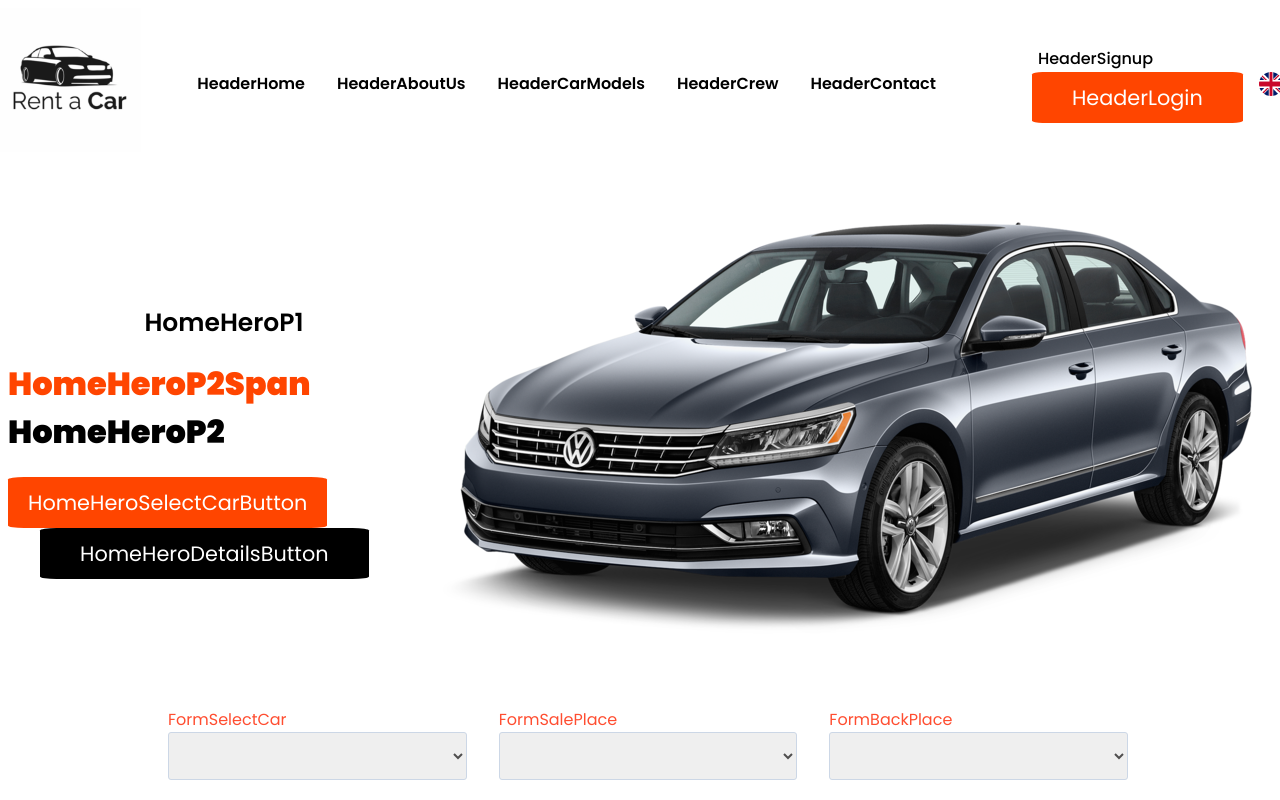
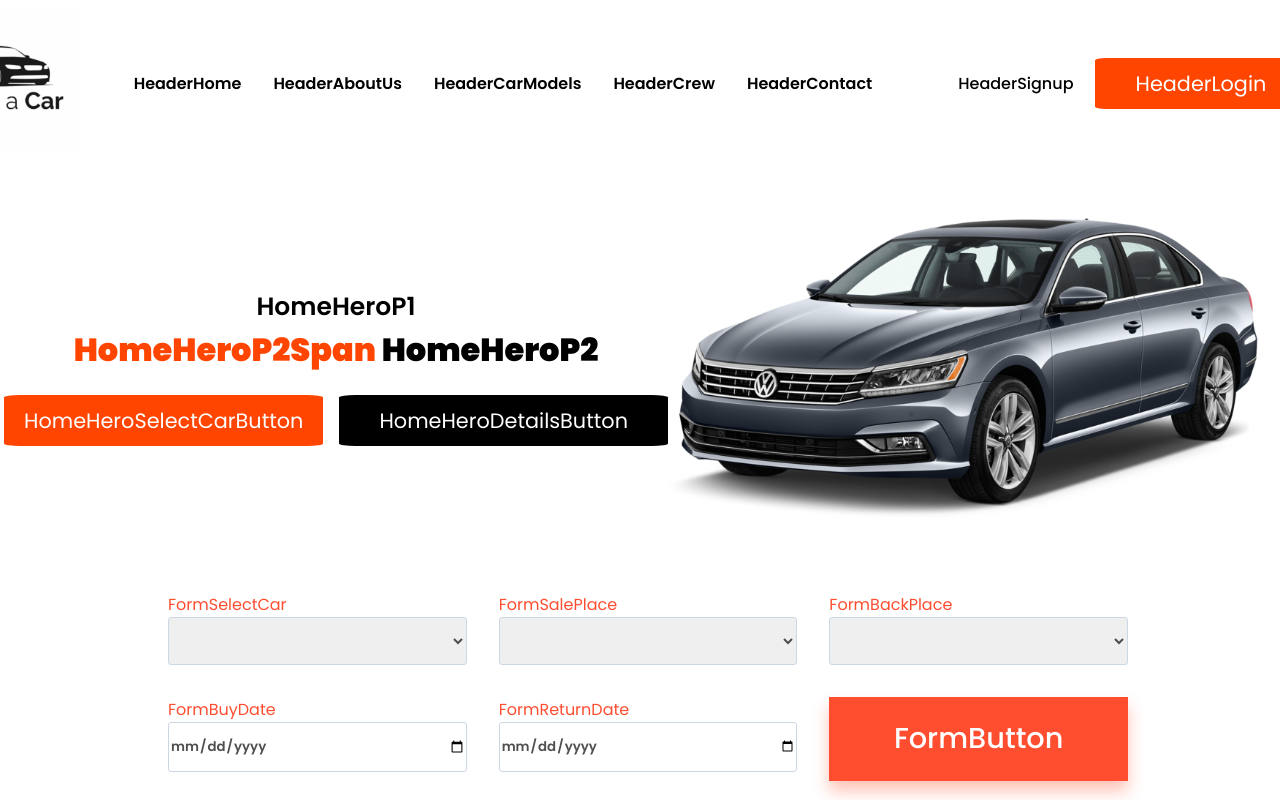
Before and after one commit to emirhancopoglu/RentACar, a React (Create React App) app: page /home in a window 1280 px wide. Shown: the top 800 px of the page. Built offline with nearby package versions, Linux system fonts and the light colour scheme; the HTML template or start-up script is replaced by a standard one.

Commit message:
css bugs fixed

```diff
--- a/src/Components/Header.js
+++ b/src/Components/Header.js
@@ -23,6 +23,7 @@ const Header = () => {
           <img src={carrental} alt="Car Rental Logo"></img>
         </a>
       </div>
+      <div className="headerlinksbuttonscontainer">
         <ul className="headerlinks">
           <a href="/">
             <li>{t("HeaderHome")}</li>
@@ -51,8 +52,7 @@ const Header = () => {
           <Link to="/login">
             <button className="headerlogin"> {t("HeaderLogin")}</button>
           </Link>
-      </div>
-      <div className="flagdiv">
+
           {i18n.language === "en" ? (
             <img
               src={turkishflag}
@@ -70,6 +70,7 @@ const Header = () => {
           )}
         </div>
       </div>
+    </div>
   );
 };
 
--- a/src/Components/Hero.js
+++ b/src/Components/Hero.js
@@ -7,16 +7,17 @@ const Hero = () => {
   const { t, i18n } = useTranslation();
   return (
     <div className="herocontainer">
-      <div className="herotext">
-        <h4>{t("HomeHeroP1")}</h4>
+      <div className="herotextbuttonscontainer">
+        <div className="herotext">
+          <h4>{t("HomeHeroP1")}</h4>
 
-        <h1>
-          <span>{t("HomeHeroP2Span")}</span> {t("HomeHeroP2")}
-        </h1>
+          <h1>
+            <span>{t("HomeHeroP2Span")}</span> {t("HomeHeroP2")}
+          </h1>
+        </div>
         <div className="herobuttons">
           <a href="/">
             <button className="selectbutton">
-              {" "}
               {t("HomeHeroSelectCarButton")}
             </button>
           </a>
--- a/src/Styles/FooterStyle.css
+++ b/src/Styles/FooterStyle.css
@@ -119,11 +119,13 @@ a {
     display: flex;
     flex-direction: column;
     align-items: center;
+    width: 100%;
+    flex-wrap: nowrap;
   }
   .footercontainer {
     display: flex;
     flex-direction: column;
-    width: auto;
+    width: 100%;
     align-items: center;
     align-content: center;
   }
@@ -140,6 +142,7 @@ a {
     display: flex;
     flex-direction: column;
     align-items: center;
+    padding: 3rem 0rem 3rem 0rem;
   }
   .footercontent li {
     text-align: center;
@@ -152,6 +155,7 @@ a {
     display: flex;
     flex-direction: column;
     align-items: center;
+    padding: 3rem 0rem 3rem 0rem;
   }
   .submit-email {
     background-color: #ff4d30;
--- a/src/Styles/HeaderStyle.css
+++ b/src/Styles/HeaderStyle.css
@@ -11,6 +11,13 @@
   text-decoration: none;
   list-style-type: none;
 }
+.headerlinksbuttonscontainer {
+  display: flex;
+  flex-direction: row;
+  justify-content: center;
+  align-items: center;
+  gap: 4rem;
+}
 .headerlinks li {
   display: inline;
   font-size: 1rem;
@@ -23,7 +30,10 @@
 }
 
 .headerbutton {
-  margin-left: 5rem;
+  display: flex;
+  justify-content: center;
+  align-items: center;
+  gap: 1rem;
 }
 
 .headersignup {
@@ -32,7 +42,7 @@
   color: black;
   border: none;
   background-color: white;
-  margin-right: 2rem;
+
   cursor: pointer;
   transition: all 0.9s;
 }
@@ -73,8 +83,6 @@
 }
 .flagdiv {
   margin-left: 1rem;
-  display: flex;
-  gap: 0.5rem;
 }
 @media (max-width: 400px) and (min-width: 240px) {
   ul,
--- a/src/Styles/HeroStyle.css
+++ b/src/Styles/HeroStyle.css
@@ -13,13 +13,31 @@
   justify-content: space-evenly;
   align-items: center;
 }
+.herotextbuttonscontainer {
+  display: flex;
+  flex-direction: column;
+  justify-content: center;
+  align-items: center;
+  width: 41rem;
+}
 .herotext h4 {
   font-size: 25px;
   font-weight: 600;
   color: black;
-  height: 0.1rem;
+  margin: 0rem;
 }
-
+.herotext h1 {
+  margin-top: 0rem;
+}
+.herobuttons {
+  display: flex;
+  flex-direction: row;
+  gap: 1rem;
+}
+.herocar {
+  width: 100%;
+  height: 100%;
+}
 .herotext span {
   color: orangered;
   font-weight: bolder;
@@ -44,7 +62,6 @@
   color: white;
   background-color: black;
   border: none;
-  margin-left: 2rem;
   padding: 10px 40px;
   border-radius: 5%;
   cursor: pointer;
@@ -55,7 +72,7 @@
   transition: all 0.4s;
 }
 
-@media (max-width: 371px) and (min-width: 322px) {
+@media (max-width: 371px) and (min-width: 320px) {
   .selectbutton {
     font-size: 1.3rem;
     color: white;
@@ -71,11 +88,21 @@
     color: white;
     background-color: black;
     border: none;
-    margin-left: 2rem;
+
     padding: 10px 30px;
     border-radius: 5%;
     cursor: pointer;
     transition: all 0.9s;
+  }
+  .herotextbuttonscontainer {
+    display: flex;
+    flex-direction: column;
+    justify-content: center;
+    align-items: center;
+    width: 100%;
+  }
+  .herobuttons {
+    gap: 0.5rem;
   }
 }
 @media (max-width: 768px) and (min-width: 320px) {
@@ -92,6 +119,13 @@
     flex-direction: column;
     width: 100%;
     text-align: center;
+  }
+  .herotextbuttonscontainer {
+    display: flex;
+    flex-direction: column;
+    justify-content: center;
+    align-items: center;
+    width: 100%;
   }
 }
 @media (max-width: 1024px) and (min-width: 768px) {
```
Also changed, not shown: 11 other files (tests, documents, lock files or other folders). Lines whose indentation alone changed are shown as unchanged.
